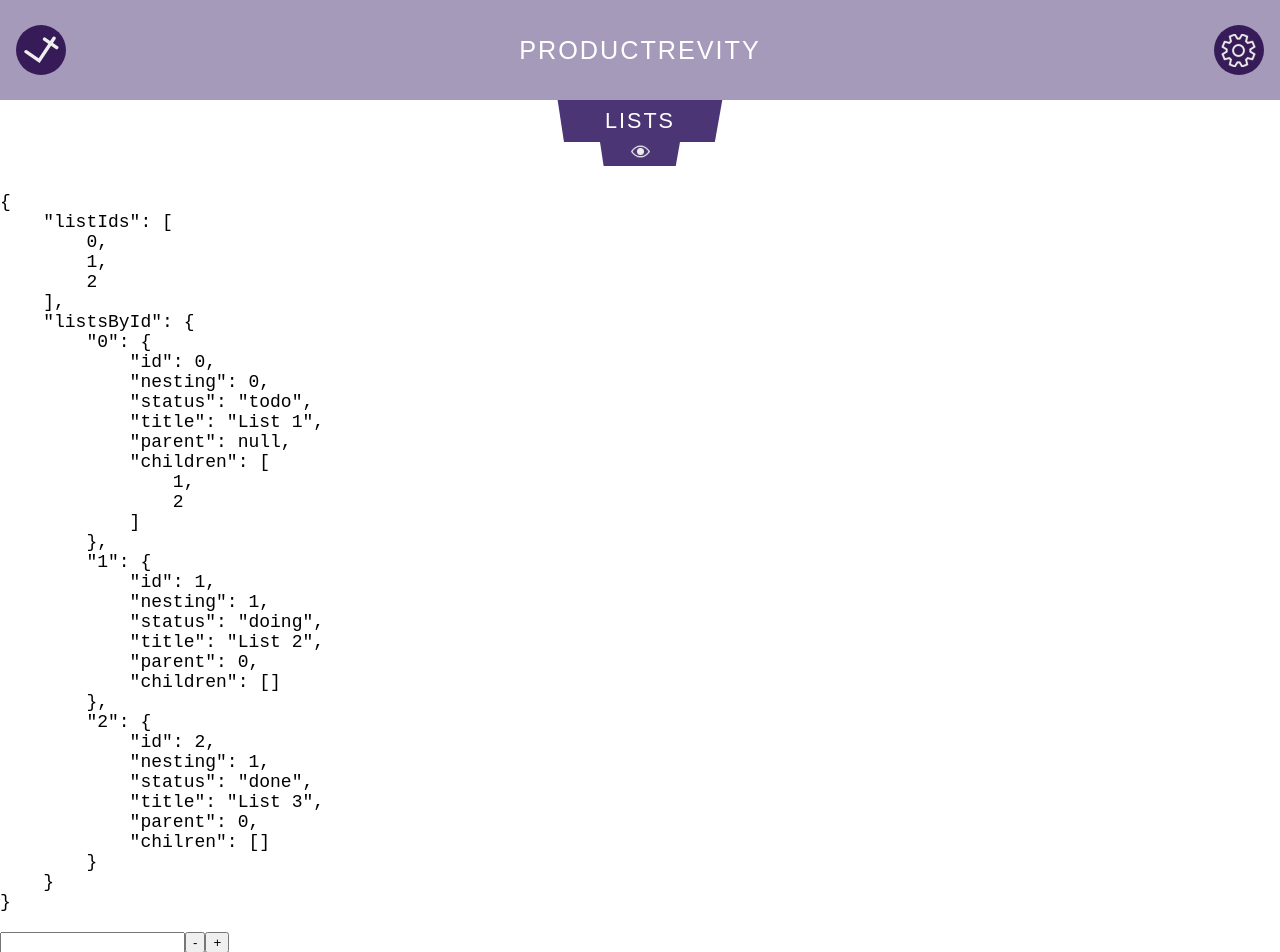
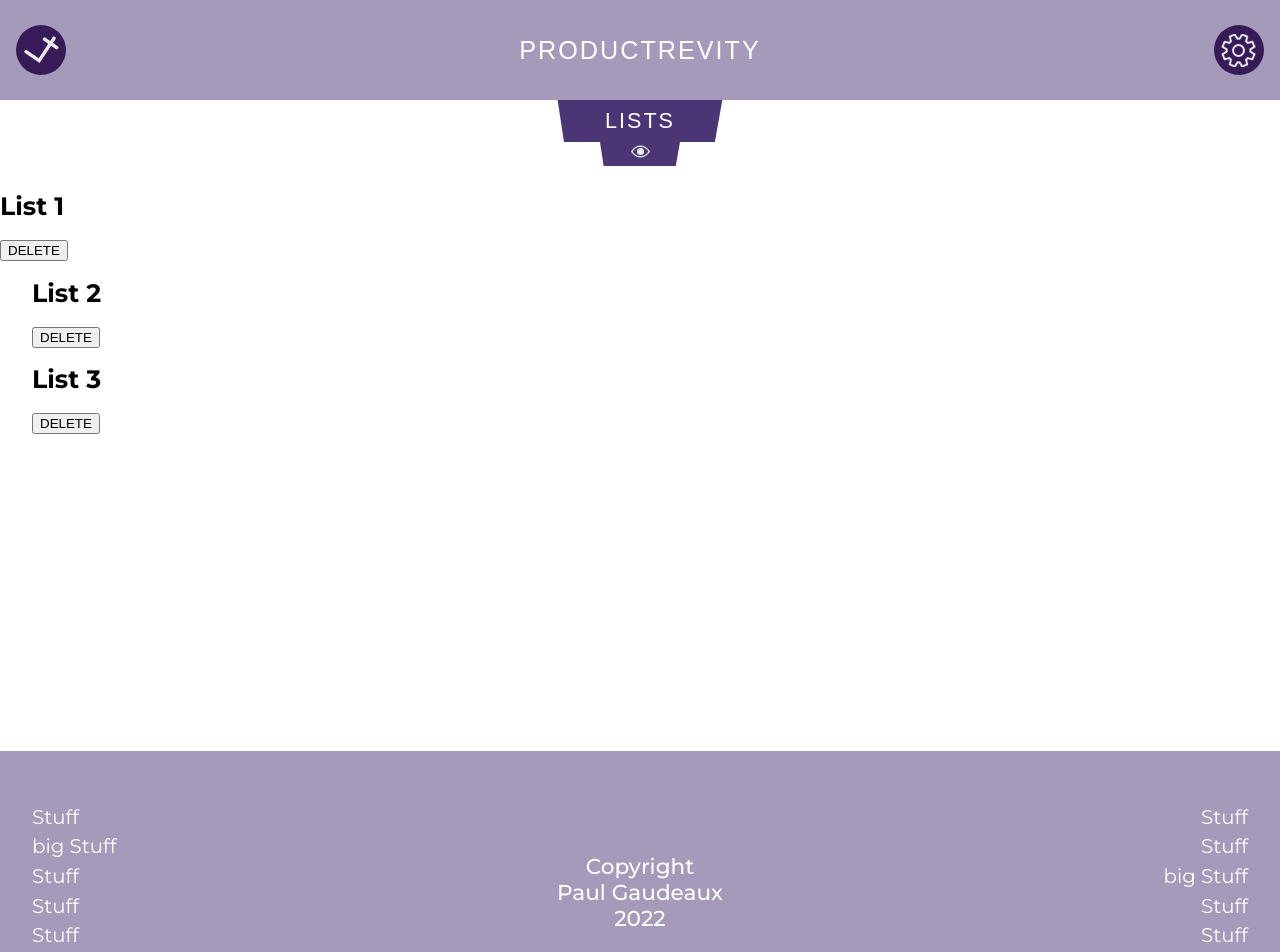
Before and after one commit to Trevodorax/productrevity, a React (Create React App) app: page /lists in a window 1280 px wide. Shown: the top 952 px of the page. Built offline with nearby package versions, Linux system fonts and the light colour scheme; a web font is replaced by a local one.

Commit message:
added ui that renders nested elements of list with indentation

```diff
--- /dev/null
+++ b/src/routes/ListsRoute/ListItem.js
@@ -0,0 +1,20 @@
+import "./ListItem.css"
+
+export const ListItem = (props) => {
+
+    const recursiveGetLists = props.recursiveGetLists;
+
+    const style = {
+        marginLeft: 32 * props.nesting + "px",
+    }
+
+    console.log(props.nesting)
+
+    return (
+        <div className="listItem" nesting={props.nesting} style={style}>
+            <h1>{props.title}</h1>
+            <button onClick={props.removeList}>DELETE</button>
+            {(props.children.length > 0) ? recursiveGetLists(props.children) : ''}
+        </div>
+    )
+}
--- a/src/routes/ListsRoute/Lists.js
+++ b/src/routes/ListsRoute/Lists.js
@@ -1,4 +1,4 @@
-import { ListsView } from "./listsView";
+import { ListsView } from "./ListsView";
 
 export function Lists(props) {
   return (
--- a/src/routes/ListsRoute/listsView.js
+++ b/src/routes/ListsRoute/listsView.js
@@ -1,21 +1,17 @@
 import { useState } from "react";
 import { useSelector, useDispatch } from "react-redux";
+
+import { ListItem } from "./ListItem";
 
 export const ListsView = (props) => {
 
     const dispatch = useDispatch();
 
-    const [deletedIndex, setDeletedIndex] = useState('');
-
-    const handleDeleteInputChange = (event) => {
-        setDeletedIndex(event.target.value);
-    }
-
-    const removeList = () => {
+    const removeList = (listId) => {
         const action = {
             type: 'lists/removeList',
             payload: {
-                listId: deletedIndex,
+                listId: listId,
                 parentListId: 0,
             }
         }
@@ -37,13 +33,35 @@ export const ListsView = (props) => {
 
 
 
+    const listIds = useSelector(state => state.listIds);
+    let listIdsLeft = listIds.slice();
+    const listsById = useSelector(state => state.listsById);
+
+    function recursiveGetLists(listIds) {
+        listIds.filter(listId => listIdsLeft.includes(listId));
+        return listIds.map((listId) => {
+            if(!listIdsLeft.includes(listId)) {
+                return;
+            }
+            const currentList = listsById[listId];
+            listIdsLeft = listIdsLeft.filter(id => id != listId);
+
+            return (
+                <ListItem
+                    key={listId}
+                    nesting={currentList.nesting}
+                    title={currentList.title}
+                    removeList={() => removeList(listId)}
+                    recursiveGetLists={recursiveGetLists}
+                    children={currentList.children}
+                />
+            );
+        })
+    }
 
     return (
         <>
-            <pre>{useSelector(state => JSON.stringify(state, null, 4))}</pre>
-            <input value={deletedIndex} onChange={handleDeleteInputChange} />
-            <button onClick={removeList}>-</button>
-            <button onClick={addTestList}>+</button>
+            {recursiveGetLists(listIds)}
         </>
     )
 }
--- a/src/store/reducer.js
+++ b/src/store/reducer.js
@@ -23,10 +23,10 @@ const initialListsState = {
             status: 'done',
             title: 'List 3',
             parent: 0,
-            chilren: [],
+            children: [],
         },
     },
-}
+};
 
 //  actions :
 //    lists/addList
@@ -79,6 +79,7 @@ export const ListsReducer = (state = initialListsState, action) => {
                     },
                 },
             };
+
         default :
             return state;
     };
@@ -105,7 +106,5 @@ function calculateNewId(existingIds) {
 }
 
 function getNesting(listsById, parentListId) {
-    console.log(parentListId);
-    console.log(listsById[parentListId]);
     return listsById[parentListId].nesting + 1;
 }
```
Also changed, not shown: src/routes/ListsRoute/NewListForm.js (added, +11 -0 lines), src/routes/ListsRoute/ListItem.css (added).
